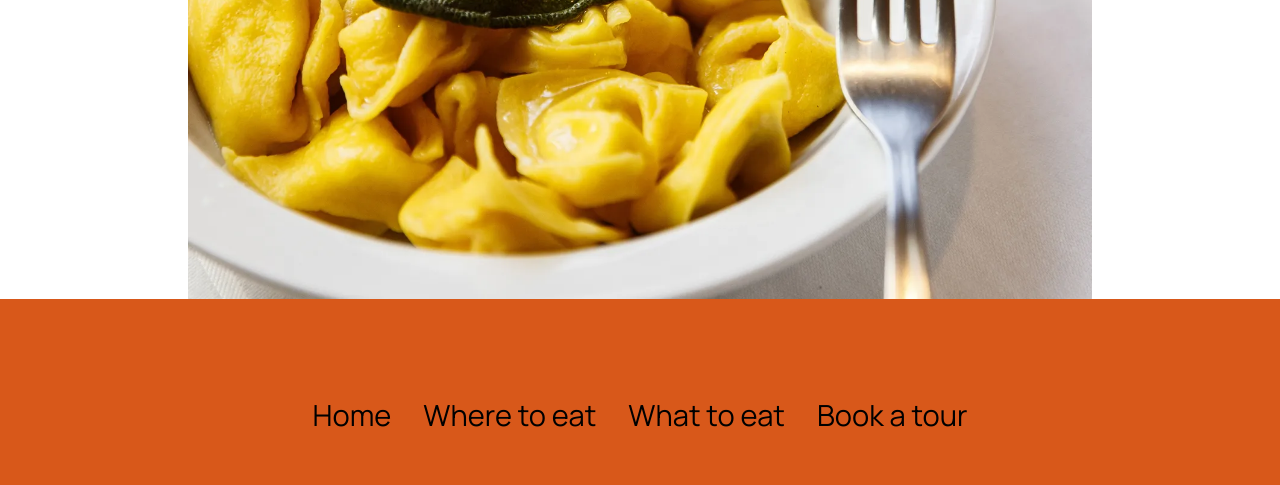
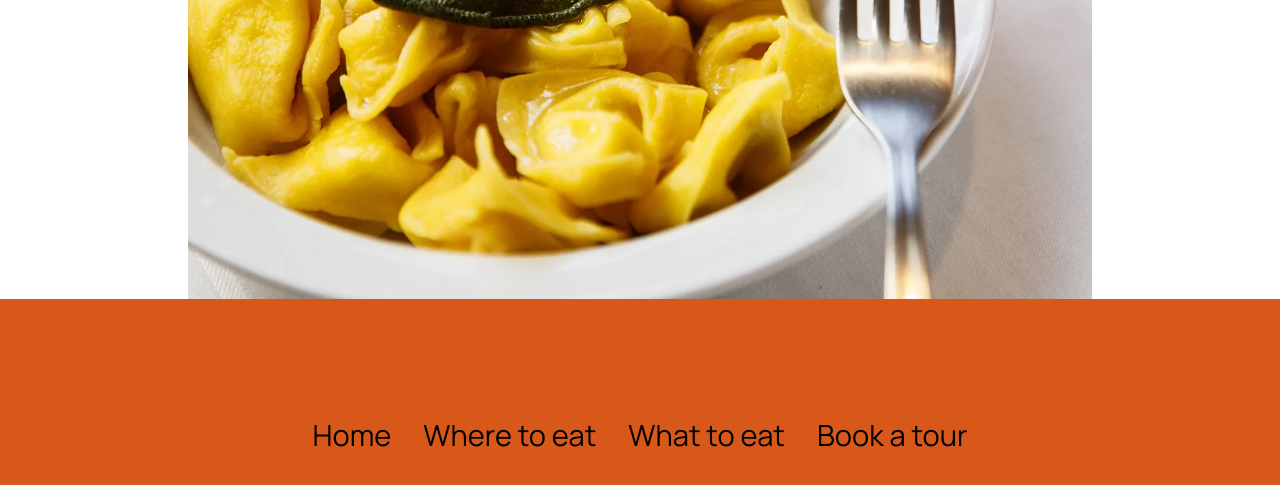
Before and after one commit to enjoybologna/Fat, a plain HTML site: page whattoeat.html in a window 1280 px wide. Shown: the part 4114-4599 px from the top of the page. Drawn offline with Linux system fonts and the light colour scheme; a script that the page names is missing; files whose address does not match are found by name.

Commit message:
Update whattoeat.html

```diff
--- a/whattoeat.html
+++ b/whattoeat.html
@@ -207,7 +207,7 @@
 <section data-bs-version="5.1" class="footer3 cid-ujOFR0d9ft" once="footers" id="footer03-22">
 
 
-
+<div style="height:20px; width:100%; clear:both;"></div>
 
 
     <div class="container">
```
